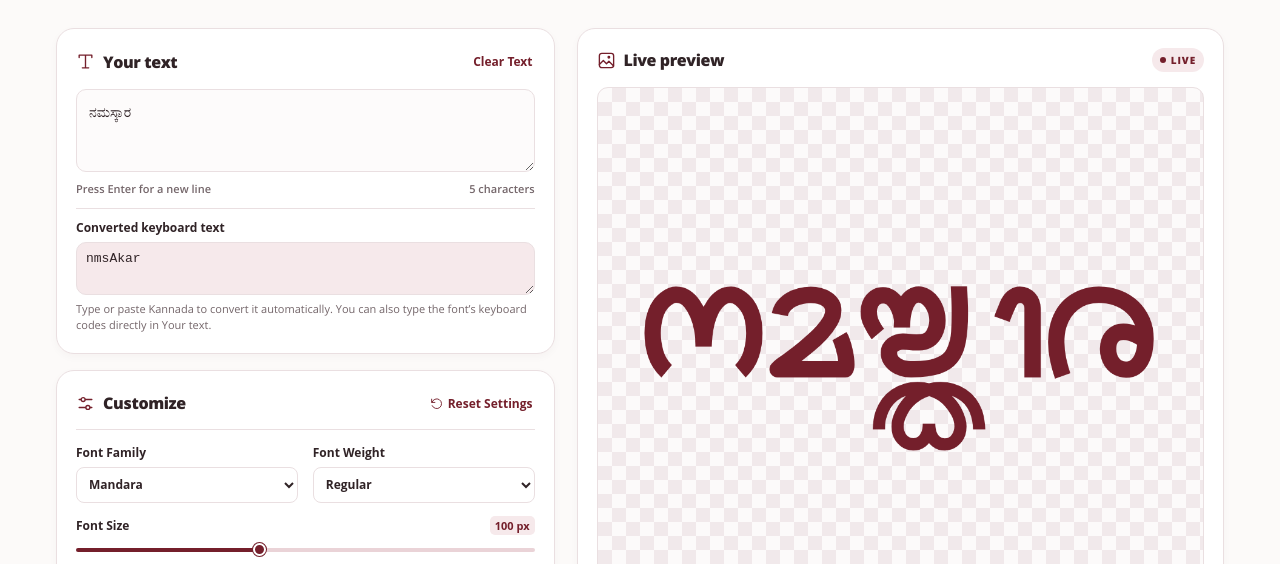
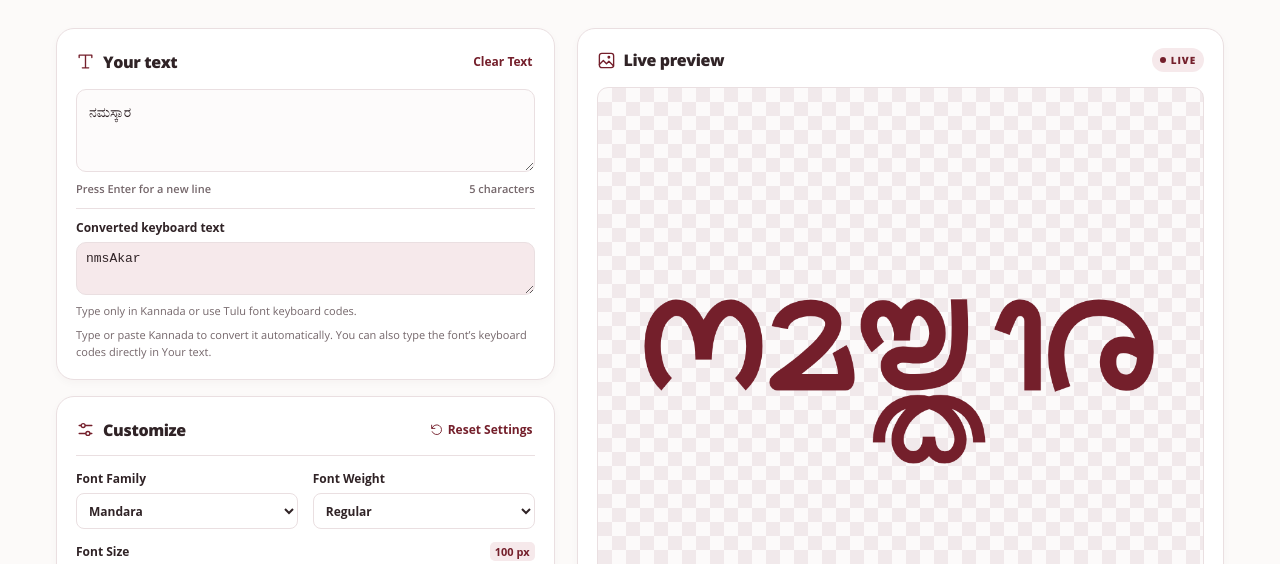
Before and after one commit to prithvituluve/tulupnggenerator, a plain HTML site: page index.html in a window 1280 px wide. Shown: the part 213-777 px from the top of the page. Drawn offline with Linux system fonts and the light colour scheme; a web font is replaced by a local one.

Commit message:
Add guidance for typing in Kannada or Tulu
Added instructional text for Kannada input.

```diff
--- a/index.html
+++ b/index.html
@@ -38,6 +38,9 @@
         <div class="font-conversion" id="font-conversion" hidden>
           <label for="converted-text">Converted keyboard text</label>
           <textarea id="converted-text" dir="ltr" rows="2" readonly spellcheck="false" aria-describedby="font-note"></textarea>
+          <p style="font-size: 11px; color: #74666a; margin: 8px 0;">
+  Type only in Kannada or use Tulu font keyboard codes.
+</p>
           <p id="font-note">Type or paste Kannada to convert it automatically. You can also type the font’s keyboard codes directly in Your text.</p>
         </div>
         <a class="preview-jump quiet" href="#live-preview">View preview and download ↓</a>
```
